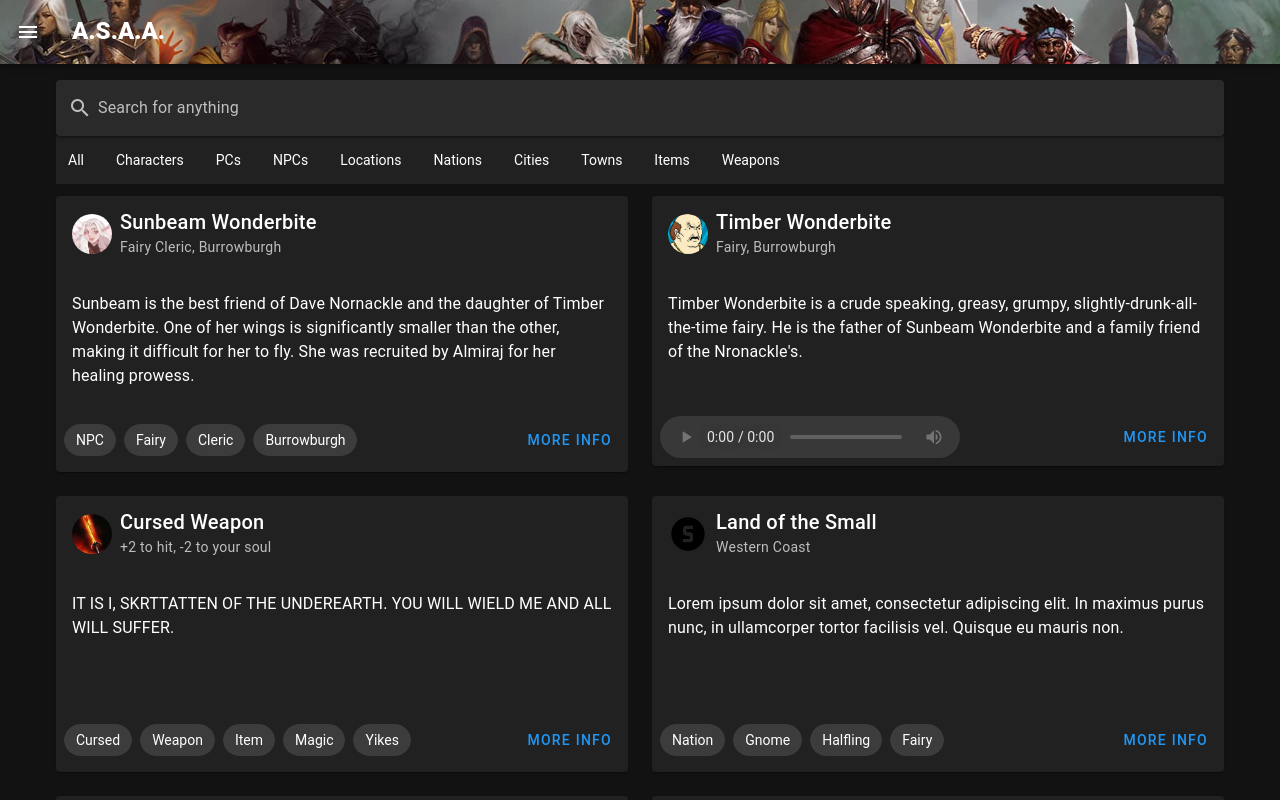
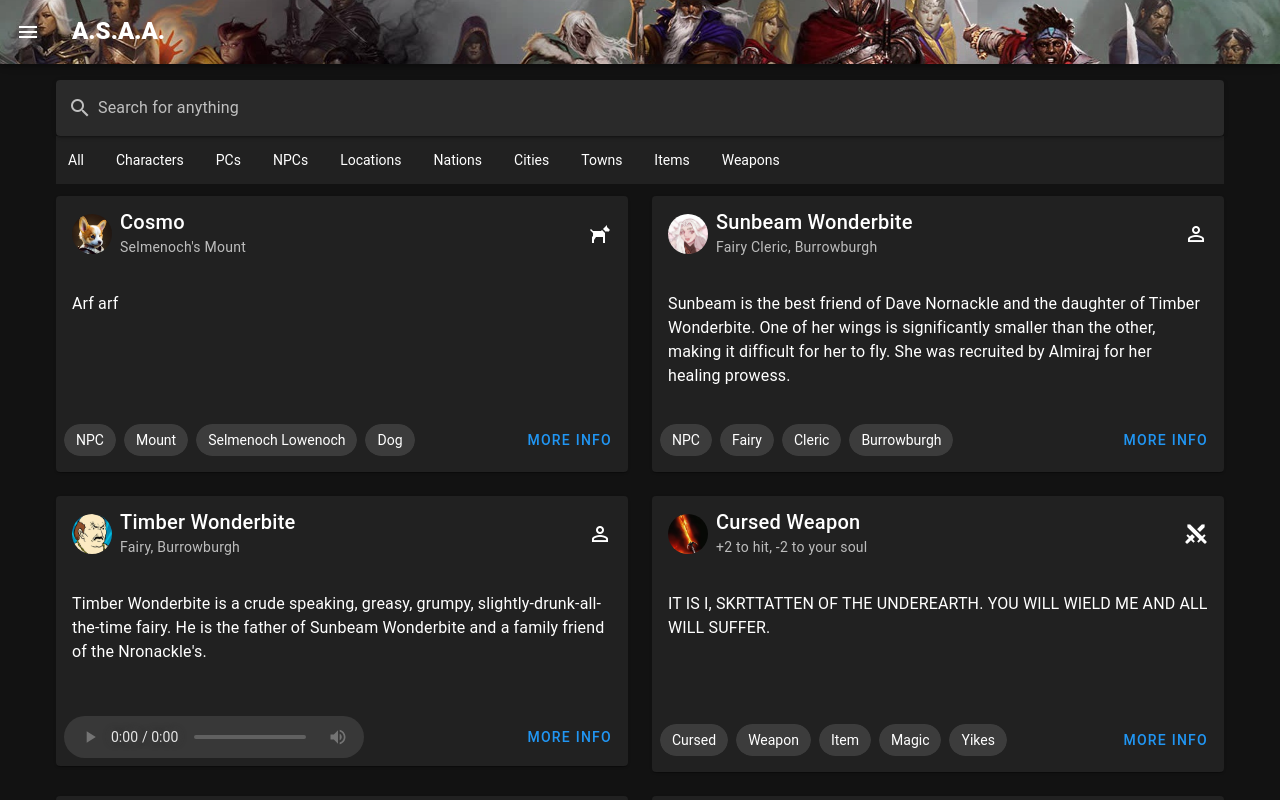
Before and after one commit to AlexMay00/therenthyr, a Vue app: page /#/ in a window 1280 px wide. Shown: the top 800 px of the page. Built offline with nearby package versions, Linux system fonts and the light colour scheme.

Commit message:
icons and cosmo

```diff
--- a/src/components/Library.vue
+++ b/src/components/Library.vue
@@ -183,6 +183,20 @@
           subtype: 'npc',
           order: 100
         },
+        {
+          title: 'Cosmo',
+          subtitle: 'Selmenoch\'s Mount',
+          avatar: '../cosmo.png',
+          text: 'Arf arf',
+          info: 'Bark.',
+          tags: ['NPC', 'Mount', 'Selmenoch Lowenoch', 'Dog'],
+          associations: ['Faewild'],
+          voice: null,
+          icon: 'mdi-dog-side',
+          type: 'character',
+          subtype: 'npc',
+          order: 110
+        },
       ].sort(function(a, b){return b.order - a.order})
     }),
 
--- a/src/components/NounCard.vue
+++ b/src/components/NounCard.vue
@@ -4,6 +4,7 @@
     :prepend-avatar="item.raw.avatar"
     :title="item.raw.title"
     :subtitle="item.raw.subtitle"
+    :append-icon="item.raw.icon"
   >
     <v-card-text>
       <v-textarea :model-value="item.raw.text" no-resize readonly flat hide-details variant="plain" rows="4">
```
Also changed, not shown: public/cosmo.png (added).
